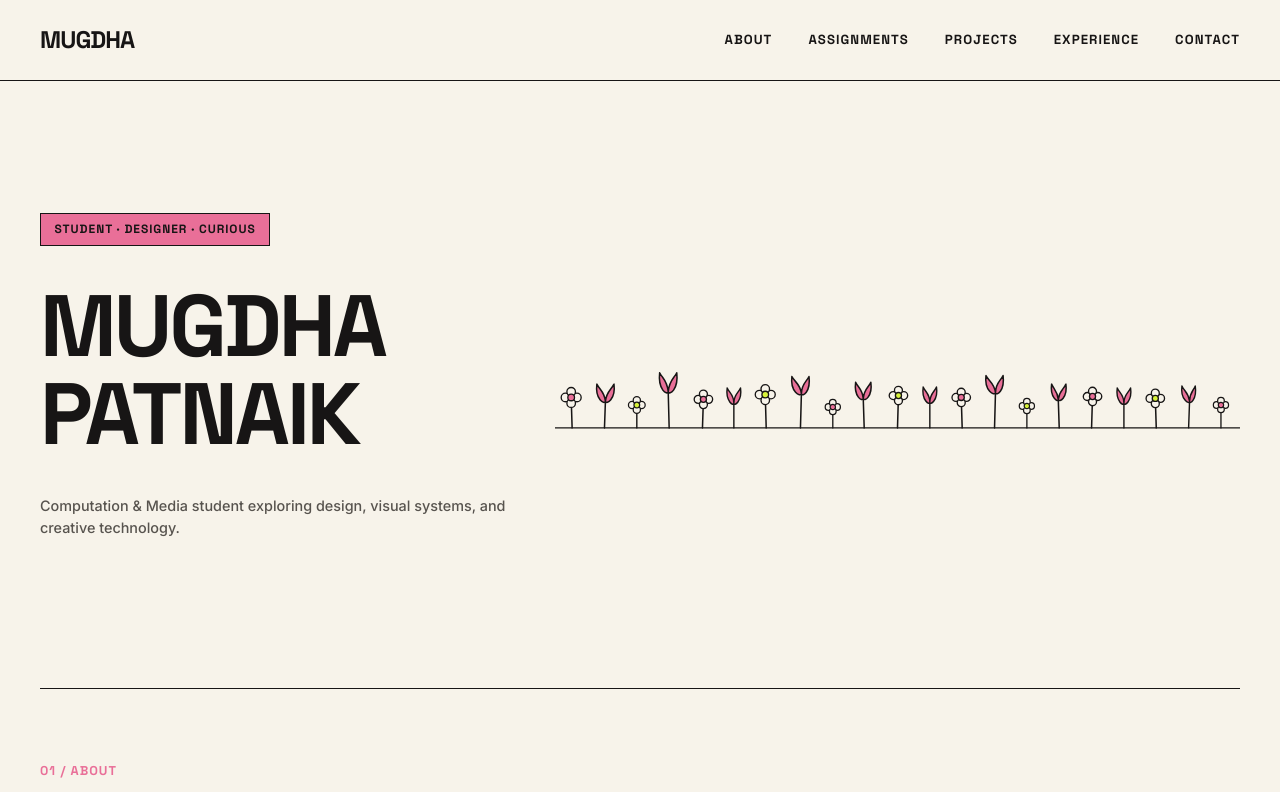
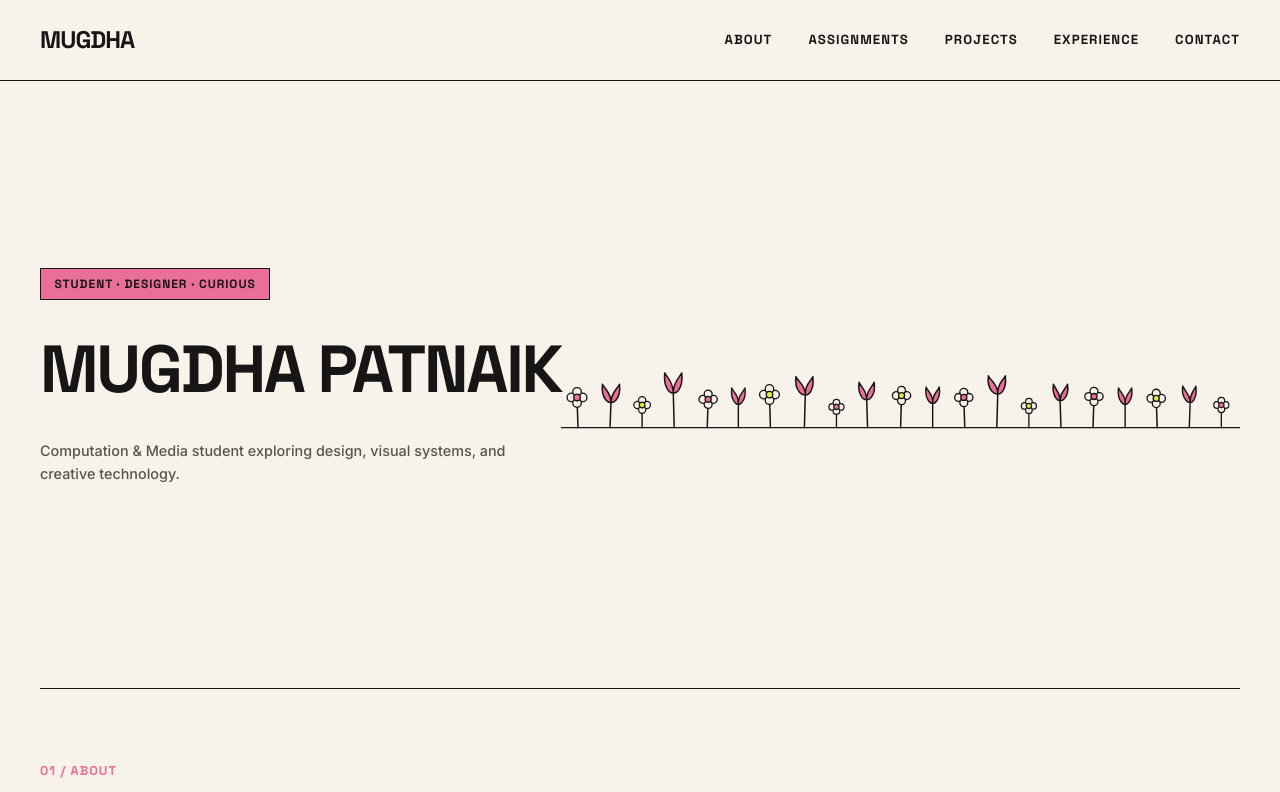
Before and after one commit to 1112mugdha/portfolio, a React (Vite) app: page /#/ in a window 1280 px wide. Shown: the top 792 px of the page. Built offline with nearby package versions, Linux system fonts and the light colour scheme.

Commit message:
Render MUGDHA PATNAIK on a single horizontal line with flowers positioned to the right on bottom border line

```diff
--- a/public/404.html
+++ b/public/404.html
@@ -10,8 +10,8 @@
     <link rel="preconnect" href="https://fonts.googleapis.com">
     <link rel="preconnect" href="https://fonts.gstatic.com" crossorigin>
     <link href="https://fonts.googleapis.com/css2?family=Inter:wght@400;500;600;700&family=Space+Grotesk:wght@500;600;700&display=swap" rel="stylesheet">
-    <script type="module" crossorigin src="/portfolio/assets/index-B0AemjJr.js"></script>
-    <link rel="stylesheet" crossorigin href="/portfolio/assets/index-BeHQxB4L.css">
+    <script type="module" crossorigin src="/portfolio/assets/index-Bg9GULc7.js"></script>
+    <link rel="stylesheet" crossorigin href="/portfolio/assets/index-Dj6_XxkB.css">
   </head>
   <body>
     <div id="root"></div>
--- a/src/index.css
+++ b/src/index.css
@@ -358,11 +358,12 @@ p {
 .hero-heading {
   font-family: 'Space Grotesk', sans-serif;
   font-weight: 800;
-  font-size: clamp(3.2rem, 6.8vw, 5.8rem);
+  font-size: clamp(2.4rem, 5.2vw, 4.8rem);
   letter-spacing: -0.035em;
   text-transform: uppercase;
   line-height: 1.02;
   color: #171515;
+  white-space: nowrap;
 }
 
 .hero-sub-text {
--- a/src/pages/Home.jsx
+++ b/src/pages/Home.jsx
@@ -31,7 +31,7 @@ export default function Home() {
           </div>
 
           <h1 className="hero-heading">
-            MUGDHA<br />PATNAIK
+            MUGDHA PATNAIK
           </h1>
 
           <p className="hero-sub-text">
```
